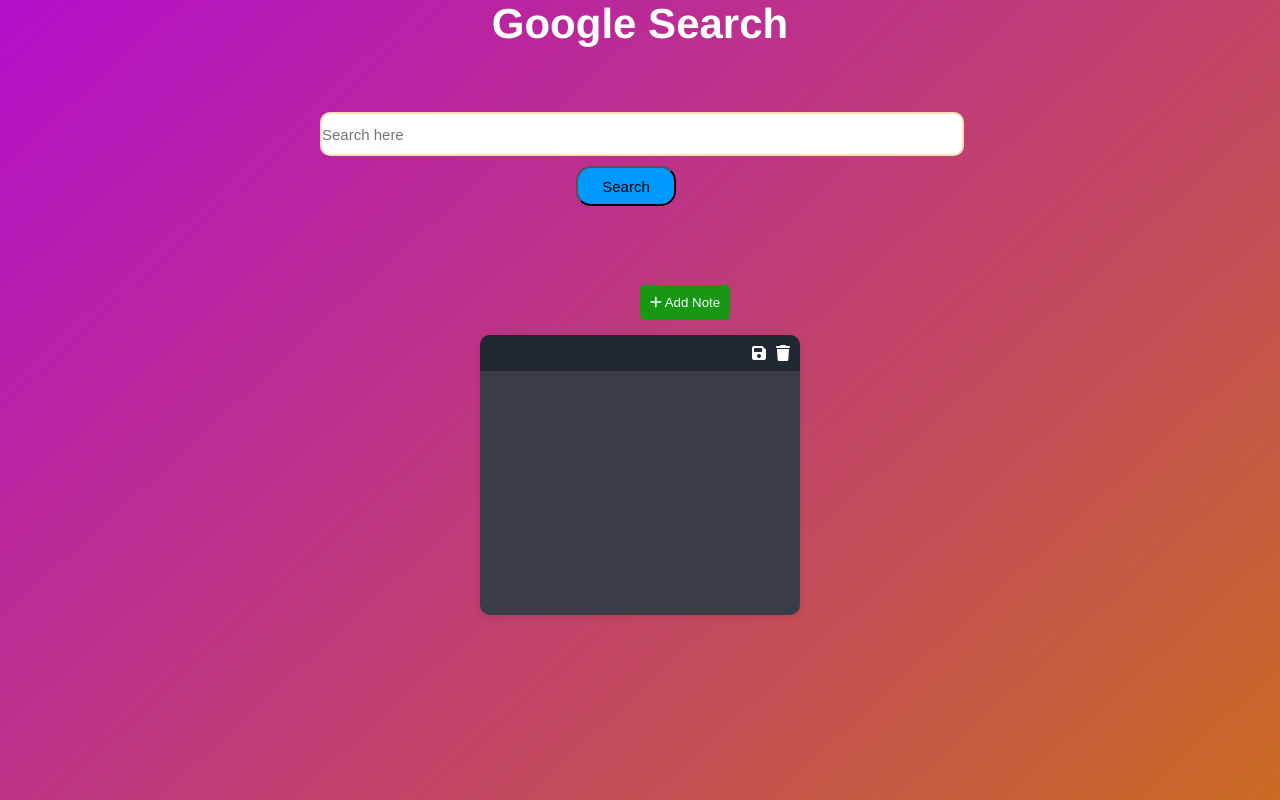
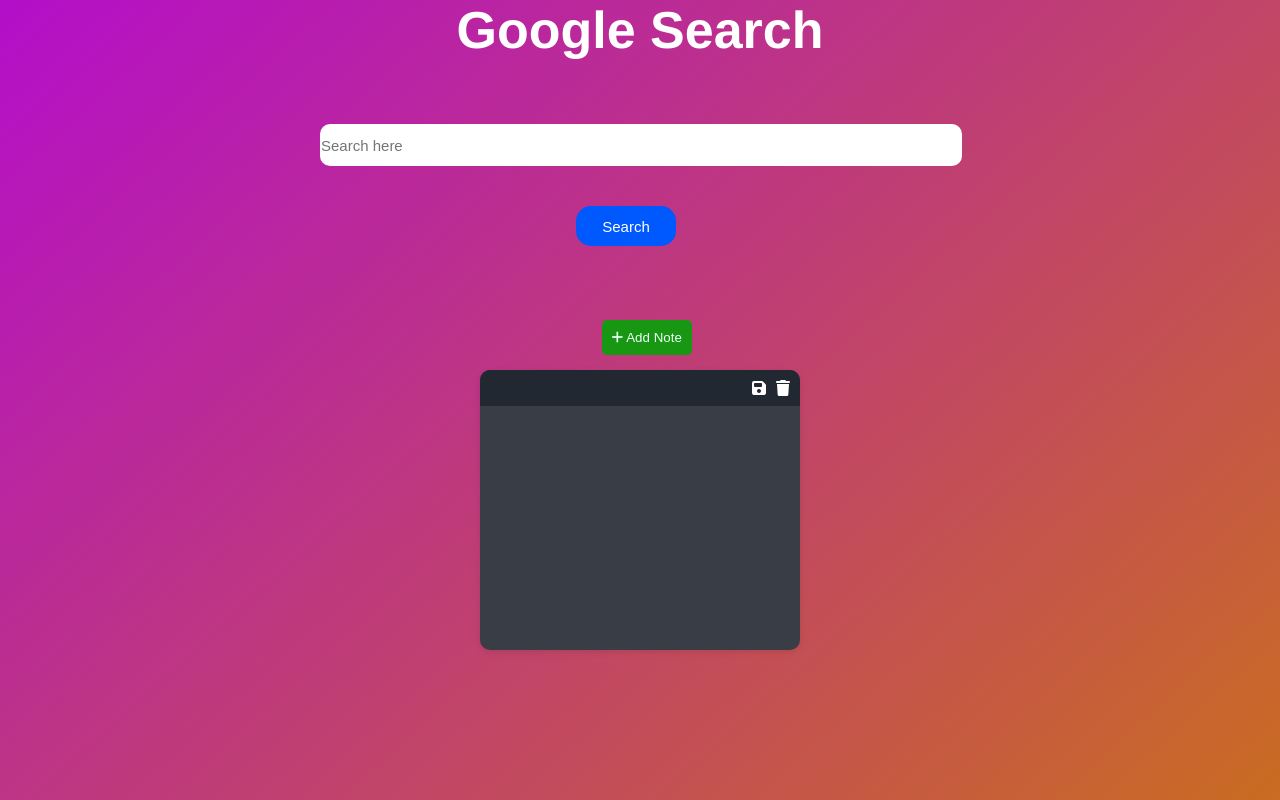
Before and after one commit to Iamanajaz/search, a plain HTML site: page index.html in a window 1280 px wide. Shown: the top 800 px of the page. Drawn offline with Linux system fonts and the light colour scheme.

Commit message:
Update style.css

```diff
--- a/style.css
+++ b/style.css
@@ -10,16 +10,17 @@ body{
 
 font-family: 'Franklin Gothic Medium', 'Arial Narrow', Arial, sans-serif;
 }
-container{
-  align-items: center;
-}
-h1{
+
+
+#hh1{
   color: white;
   text-align: center;
-  font-size: 42px;
+  line-height: 60px;
+  font-size: 52px;
 }
 .searchbox{
   margin: 5% 25% 5% 25% ;
+
   /* align-items: center; */
 
 }
@@ -30,31 +31,32 @@ h1{
   font-size: 15px;
   width: 100%;
   height: 40px;
-  border: 2px solid wheat;
+  border: 1px dashed white;
   border-radius: 10px;
   align-items: center;
 }
 #searchbt{
-  margin-top: 10px;
+  margin-top: 40px;
   margin-left: 40%;
-
-  background-color: rgb(0, 153, 255);
+  border-style: hidden;
+  background-color:rgb(0, 89, 255);
   font-size: 15px;
   width: 100px;
   height: 40px;
+  color: white;
   border-radius: 15px;
 
 }
 #searchbt:hover{
-background-color:cyan ;
-
+/* background-color:rgb(0, 183, 255) ; */
+border: 1px solid white;
 }
 
 /* notes */
 
 #main{
   min-height: 100vh;
-  padding-bottom: 50px;
+  /* padding-bottom: 50px; */
   display: flex;
   justify-content: center;
   align-items: flex-start;
@@ -65,8 +67,8 @@ background-color:cyan ;
   /* position: fixed;
   top: 300px;
   right: 20px; */
-  margin-top:15px ;
-  margin-left: 50%;
+  margin-top:10px ;
+  margin-left: 47%;
   color: azure;
   background-color: #179712;
   padding: 10px;
@@ -79,6 +81,7 @@ background-color:cyan ;
 
 #addBtn:hover{
   background-color: #06a086;
+
 }
 
 .note{
```
